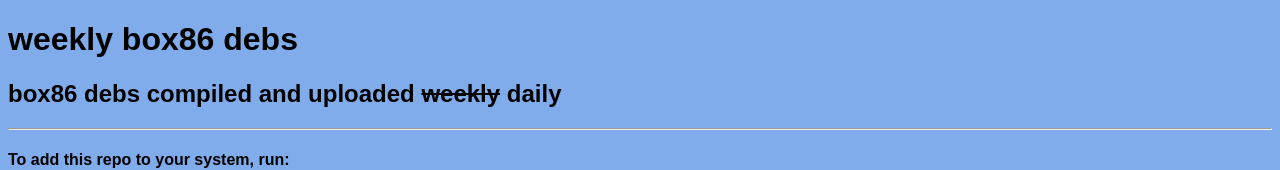
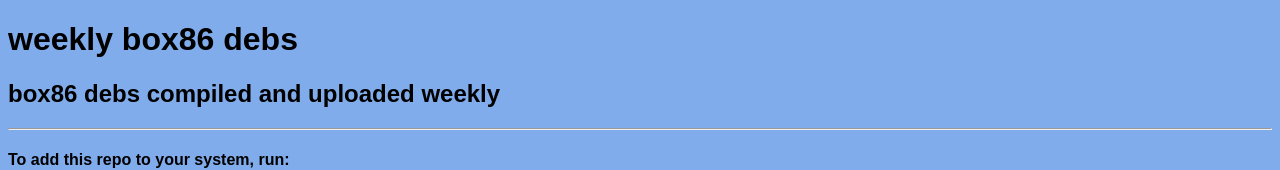
Before and after one commit to Itai-Nelken/weekly-box86-debs, a plain HTML site: page index.html in a window 1280 px wide. Shown: the top 170 px of the page. Drawn offline with Linux system fonts and the light colour scheme.

Commit message:
Update index.html

```diff
--- a/index.html
+++ b/index.html
@@ -33,7 +33,7 @@
  <body class="bodymargin">
 
   <h1>weekly box86 debs</h1>
-  <h2>box86 debs compiled and uploaded <strike>weekly</strike> daily</h2>
+  <h2>box86 debs compiled and uploaded weekly</h2><!--</strike> daily</h2>-->
   <hr>
   <h4>To add this repo to your system, run:</h4>
    <dd><kbd><span class="code">wget -qO- https://itai-nelken.github.io/weekly-box86-debs/add-repo.sh | sudo bash</span></kbd></dd>
```
